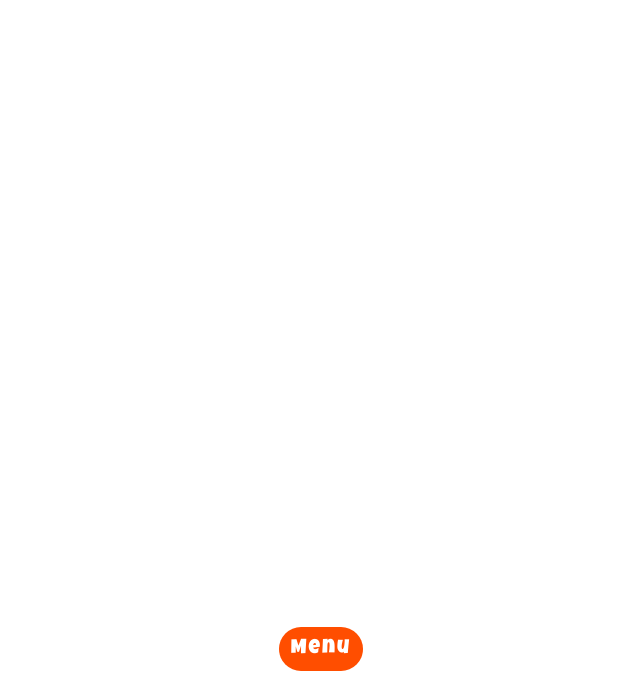
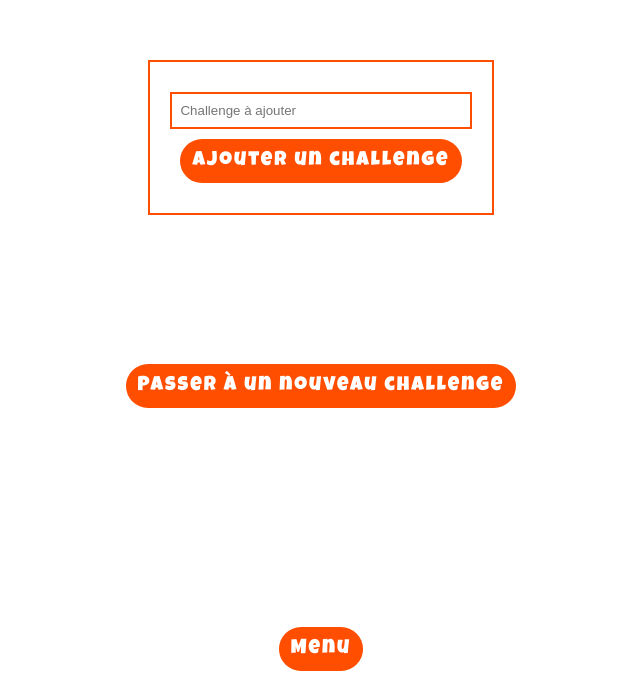
Before and after one commit to ppernalon/barbu-bingo-react, a React (Create React App) app: page /j-espere-que-pilouf-va-trouver-cette-page in a window 1280 px wide. Before the commit this address had no page. Shown: the part 109-800 px from the top of the page, without its empty margins (319-959 px from the left). Built offline with nearby package versions, Linux system fonts and the light colour scheme; no server answers.

Commit message:
added to vps

```diff
--- a/src/App.js
+++ b/src/App.js
@@ -4,6 +4,7 @@ import BingoPage from './pages/BingoPage'
 import SharedChallengePage from './pages/SharedChallengePage'
 import Layout from './components/Layout'
 import RulesPage from './pages/RulesPage'
+import AdminPage from './pages/AdminPage'
 
 function App() {
 
@@ -15,6 +16,7 @@ function App() {
 				<Route path={"/3A4A"} element={<BingoPage />} />
 				<Route path={"/shared-challenge"} element={<SharedChallengePage />} />
 				<Route path={"/rules"} element={<RulesPage />} />
+				<Route path={"/j-espere-que-pilouf-va-trouver-cette-page"} element={<AdminPage />} />
 			</Routes>
 		</Layout>
 
--- a/src/components/SharedChallenge.jsx
+++ b/src/components/SharedChallenge.jsx
@@ -1,22 +1,22 @@
 import React, { useEffect, useState } from "react"
 import { io } from "socket.io-client"
+import constants from "../constants"
 import './SharedChallenge.css'
-
-// const SERVER_URL = "http://paul-pernalon.fr:3000"
-const SERVER_URL = "http://localhost:3000"
 
 const SharedChallenge = () => {
     const [currentChallenge, setCurrentChallenge] = useState('')
     const [socket, setSocket] = useState(null)
 
     useEffect(() => {
-        setSocket(io(`${SERVER_URL}`))
+        setSocket(io(`${constants.SERVER_URL}`))
     }, [])
 
     useEffect(() => {
         if (socket){
             socket.on('connection', (ws) => setCurrentChallenge(ws.challenge))
-            socket.on('new.challenge', (ws) => setCurrentChallenge(ws.challenge))
+            socket.on('new.challenge', (ws) => {
+                setCurrentChallenge(ws.challenge)
+            })
         }
     }, [socket])
 
--- /dev/null
+++ b/src/constants.js
@@ -0,0 +1,4 @@
+export default {
+    // SERVER_URL : 'http://localhost:3000'
+    SERVER_URL : 'http://paul-pernalon.fr:3000'
+}
--- /dev/null
+++ b/src/pages/AdminPage.css
@@ -0,0 +1,45 @@
+.AdminPage{
+    display: flex;
+    flex-direction: column;
+    justify-content: space-evenly;
+    align-items: center;
+    height: 100%;
+}
+
+.AdminPageNewChallenge{
+    display: flex;
+    flex-direction: column;
+    justify-content: center;
+    align-items: center;
+    gap: 10px;
+    padding: 30px;
+    border: 2px solid #ff4e00;
+}
+
+.AdminPageInput{
+    height: 25px;
+    padding: 4px 8px;
+    width: 100%;
+    border-style: solid;
+    border-color: #ff4e00;
+}
+
+.AdminPageButton{
+    cursor: pointer;
+    width: fit-content;
+    border-radius: 30px;
+    padding: 12px;
+    background-color: #ff4e00 ;
+    width: fit-content;
+    color: white;
+    font-size: 20px;
+    font-family: "Luckiest Guy", cursive;
+    letter-spacing: 2px;
+    outline: none;
+    border: none;
+}
+
+.AdminPageButton:focus{
+    outline: none;
+    border: none;
+}
--- /dev/null
+++ b/src/pages/AdminPage.jsx
@@ -0,0 +1,38 @@
+import React, { useState, useEffect, useRef } from "react"
+import { io } from "socket.io-client"
+import constants from "../constants"
+import './AdminPage.css'
+
+
+const AdminPage = () => {
+    const [socket, setSocket] = useState(null)
+    const newChallengeRef = useRef(null)
+
+    useEffect(() => {
+        setSocket(io(`${constants.SERVER_URL}`))
+    }, [])
+
+    const submitNewChallenge = (event) => {
+        event.preventDefault()
+        socket.emit('new.sharedChallenge', newChallengeRef.current.value)
+        newChallengeRef.current.value = ''
+    }
+
+    const skipChallenge = (event) => {
+        event.preventDefault()
+        socket.emit('skip.sharedChallenge')
+    }
+
+    return (
+        <div className="AdminPage">
+            <form onSubmit={submitNewChallenge} className="AdminPageNewChallenge">
+                <input className="AdminPageInput" placeholder="Challenge à ajouter" ref={newChallengeRef} type={'text'}/>
+                <button className={"AdminPageButton"} type={"submit"}> Ajouter un challenge </button>
+            </form>
+
+            <button className={"AdminPageButton"} onClick={skipChallenge}> Passer à un nouveau challenge </button>
+        </div>
+    )
+}
+
+export default AdminPage
```
